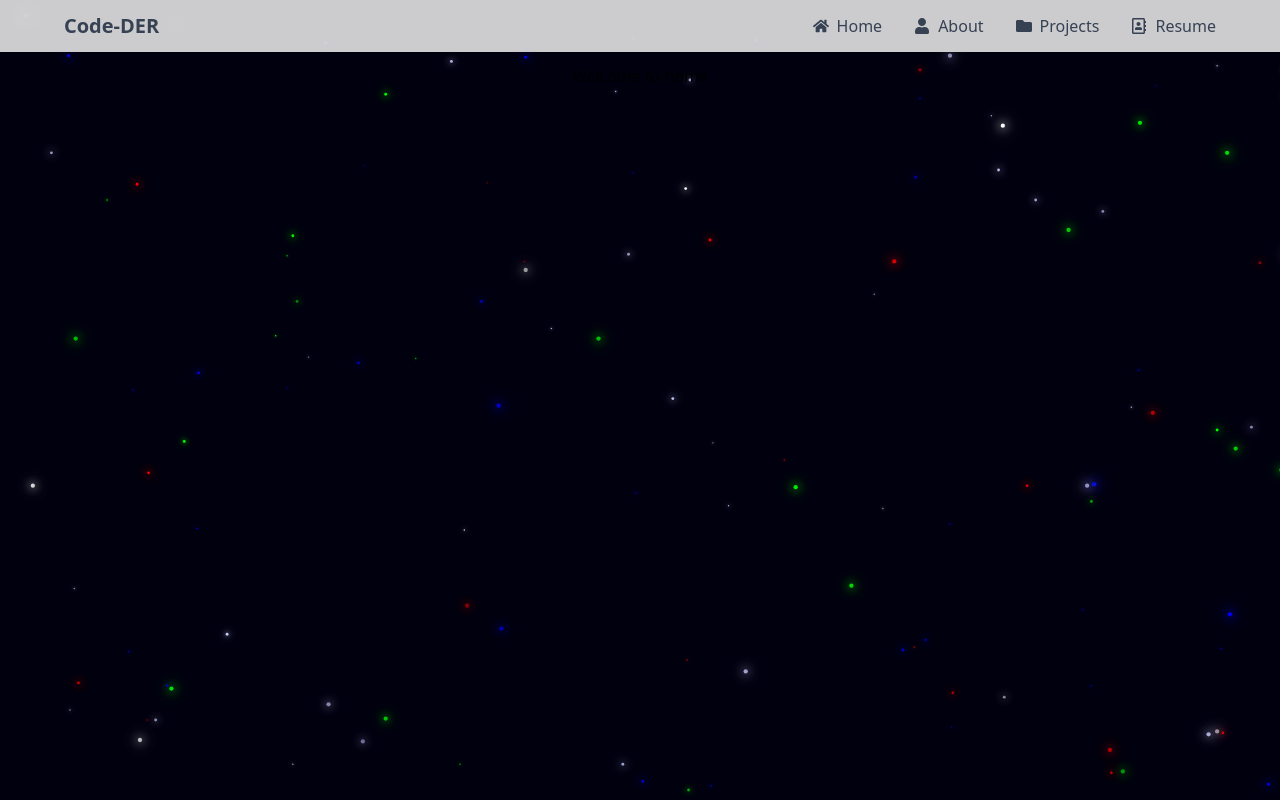
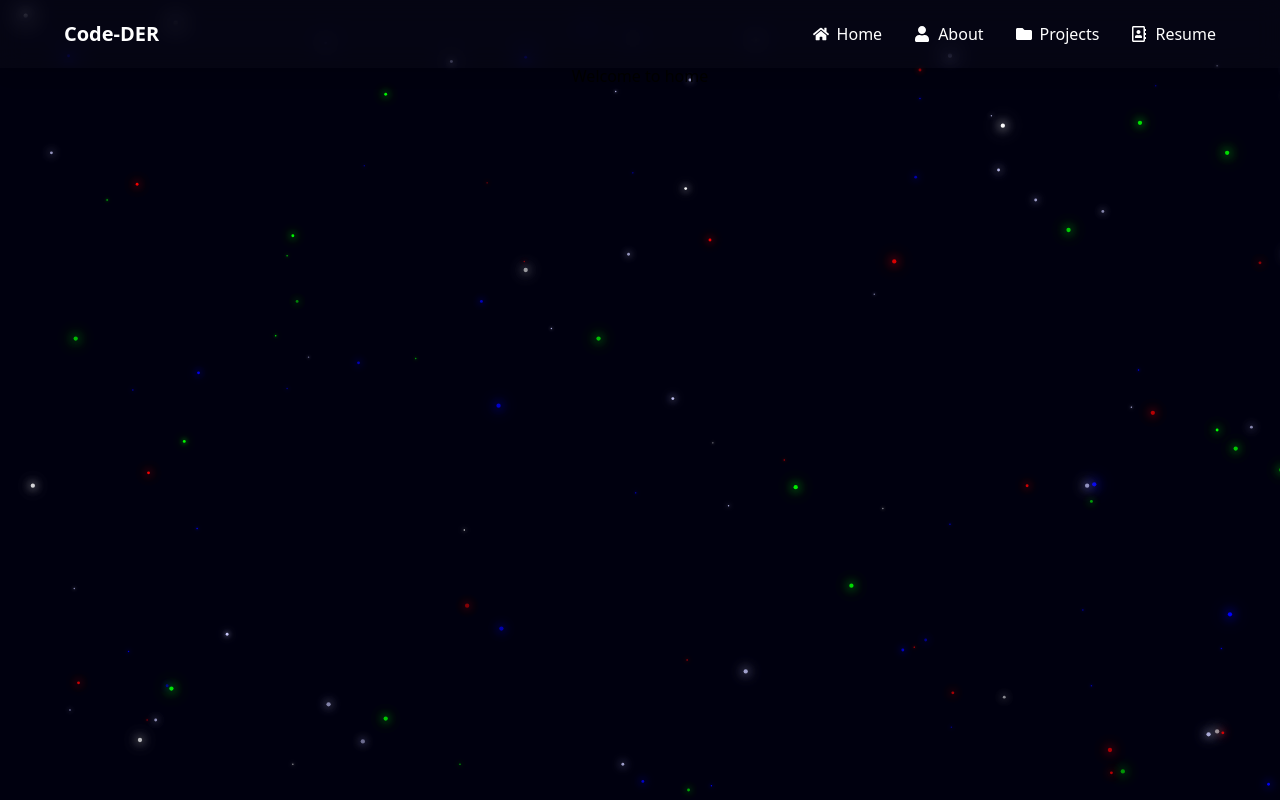
Before and after one commit to Code-DER/Xander-Jay-Cagang-Portfolio, a React (Vite) app in the folder my-portfolio/: page / in a window 1280 px wide. Built offline with nearby package versions, Linux system fonts and the light colour scheme.

Commit message:
feat: glassmorphism navbar

```diff
--- a/my-portfolio/src/components/NavBar.jsx
+++ b/my-portfolio/src/components/NavBar.jsx
@@ -15,10 +15,10 @@ export default function NavBar() {
             initial={{ y: -50, opacity: 0 }}
             animate={{ y: 0, opacity: 1 }}
             transition={{ duration: 0.5 }}
-            className="fixed top-0 left-0 w-full bg-white/80 backdrop-blur-md shadow-sm z-50"
+            className="fixed top-0 left-0 w-full z-50 bg-white/2 backdrop-blur-md shadow-lg py-2"
         >
             <div className='max-w-6xl mx-auto flex items-center justify-between gap-8 py-3 text-gray-700 font-medium'>
-                <div className='text-xl font-bold'>
+                <div className='text-xl text-white font-bold'>
                     Code-DER
                 </div>
                 <div className='flex gap-8'>
@@ -26,7 +26,7 @@ export default function NavBar() {
                         <Link
                             key={link.id}
                             to={link.path}
-                            className="flex items-center gap-2 hover:text-pink-500 transition colors"
+                            className="text-white flex items-center gap-2 hover:text-pink-500 transition colors"
                         >
                             {link.icon}
                             {link.name}
```
